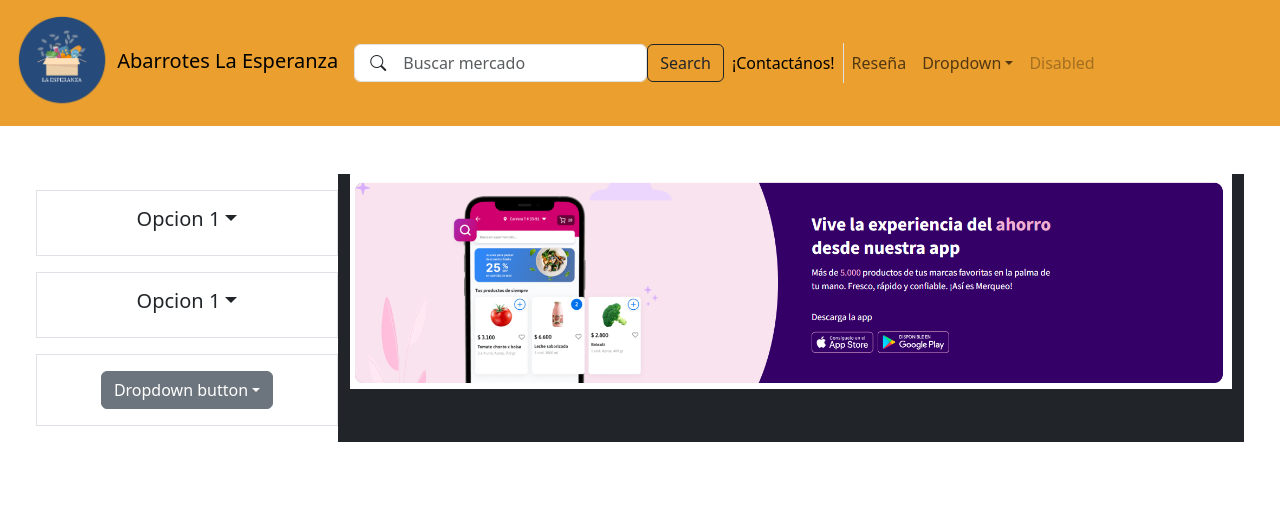
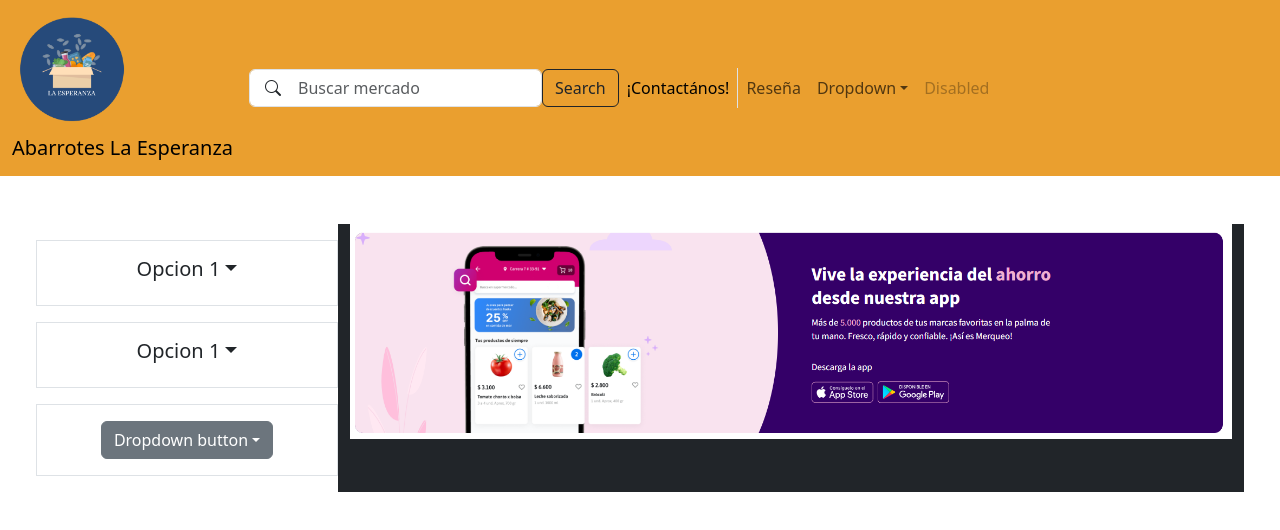
Before and after one commit to DanielVasquezCESDE/React_abarrotes, a React (Vite) app: page / in a window 1280 px wide. Shown: the top 530 px of the page. Built offline with nearby package versions, Linux system fonts and the light colour scheme.

Commit message:
Sólo se vacila un poco con la disposicion del logo nombre, no se logra centrar los elementos una vez se usa d-flex

```diff
--- a/src/Home/Home.jsx
+++ b/src/Home/Home.jsx
@@ -4,12 +4,14 @@
   return (
     <>
       <header>
-        <nav class="navbar navbar-expand-lg menu">
+        <nav class="navbar navbar-expand-lg menu ">
           <div class="container-fluid">
+
+
             <a class="navbar-brand" href="#">
-                <div class="form-outline">
-                    <img src="../../src/assets/img/abarrotes.png" class="img-fluid" alt="Ícono de Búsqueda" width="100px" />
-                    <span>  Abarrotes La Esperanza</span>
+                <div class="text-center text-">
+                    <img src="../../src/assets/img/abarrotes.png" class="img-fluid d-flex" alt="Ícono de Búsqueda" width="120px"/>
+                    <span className="text-center" >  Abarrotes La Esperanza</span>
                 </div>
             </a>
 
```
